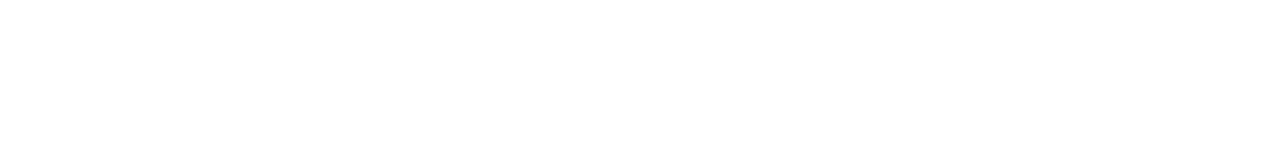
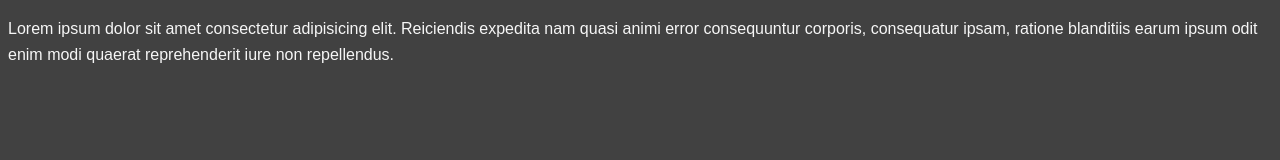
Before and after one commit to DINESH-BC/JavaScript, a plain HTML site: page DOM/index.html in a window 1280 px wide. Drawn offline with Linux system fonts and the light colour scheme.

Commit message:
Create a Html file and manipulate the page

```diff
--- a/DOM/index.html
+++ b/DOM/index.html
@@ -4,8 +4,25 @@
     <meta charset="UTF-8">
     <meta name="viewport" content="width=device-width, initial-scale=1.0">
     <title>Document</title>
+    <style>
+        body{
+
+            background-color: rgba(0, 0, 0, 0.747);
+            font-family: Arial, sans-serif;
+            color: #fffffff3;
+            line-height: 1.6;
+        }
+
+    </style>
 </head>
 <body>
+    <div class="container">
+<p> Lorem ipsum dolor sit amet consectetur adipisicing elit. Reiciendis expedita nam quasi
+    animi error consequuntur corporis, consequatur ipsam,
+    ratione blanditiis earum ipsum odit enim modi quaerat reprehenderit iure non repellendus.</p>
+
+</div>
+  <script src="./index.js"></script>
 
 </body>
 </html>
```
